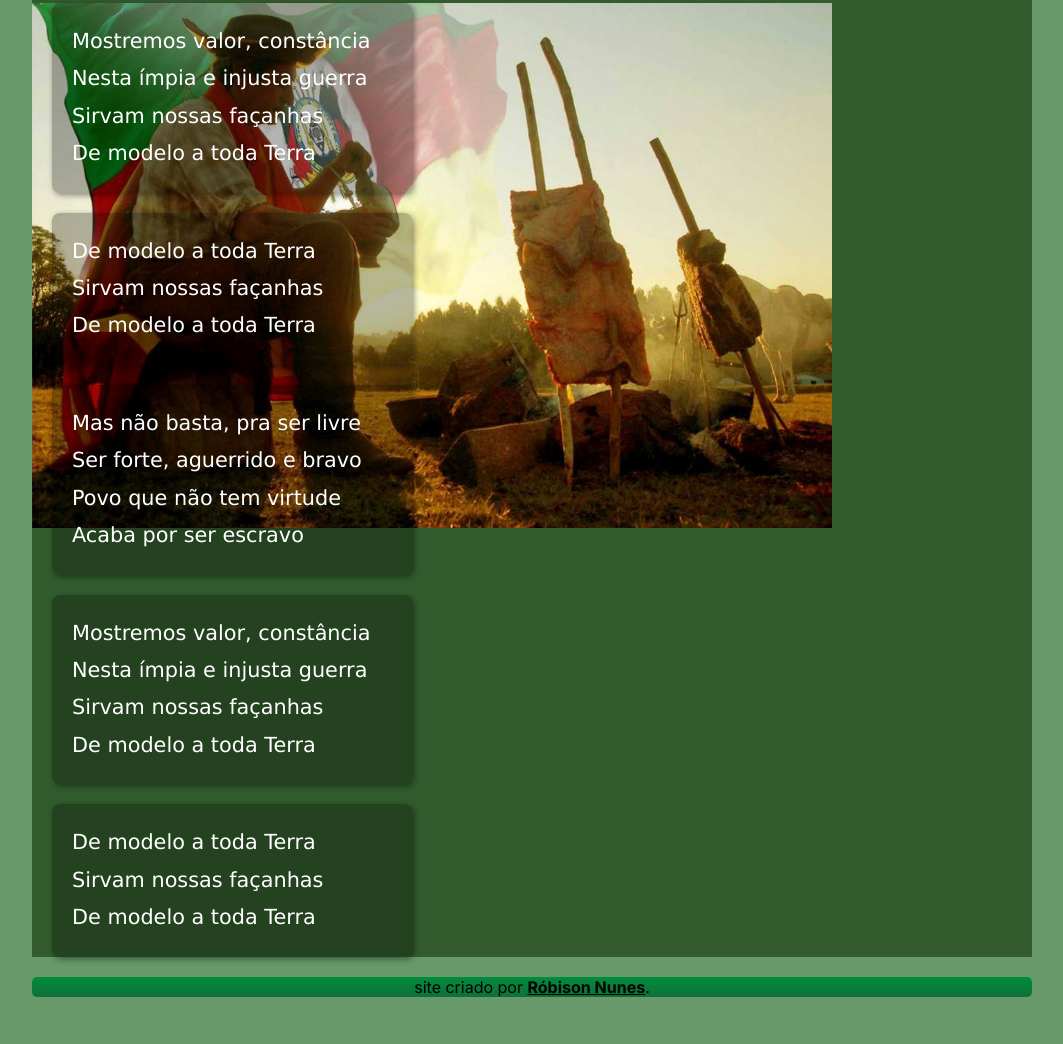
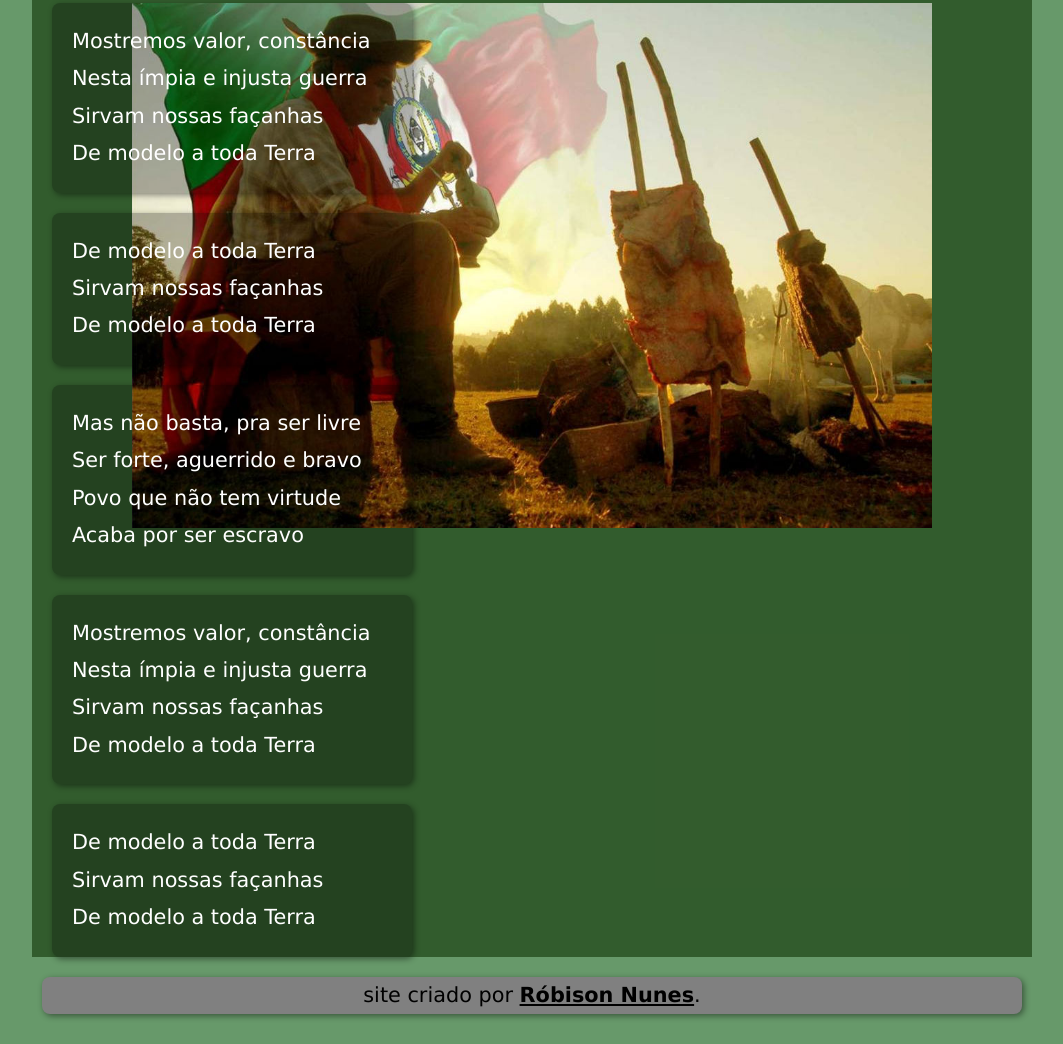
Before and after one commit to robisonnunes08/hino-rio-grande-do-sul, a plain HTML site: page index.html in a window 1280 px wide. Shown: the part 383-1427 px from the top of the page, without its empty margins (108-1171 px from the left). Before the commit the page ends 1380 px from the top, so only its background shows below. Drawn offline with Linux system fonts and the light colour scheme.

Commit message:
update rgs

```diff
--- a/estilo/style.css
+++ b/estilo/style.css
@@ -80,11 +80,10 @@ p {
 
 
 .img01 {
-    max-width:none;
-    margin: auto;
+
     background-image: url(../imagens/fecosul.jpg);
     background-repeat: no-repeat;
-    background-position: left left;
+    background-position: top center;
     background-size: 100vw;
     background-size: 100vh;
     background-attachment: fixed;
@@ -101,10 +100,19 @@ main {
 }
 
 footer {
-    border-top: 10px 10px black;
-    text-align: center;
+
     font-family: var(--fonte3);
-    background-image: linear-gradient(to bottom, #008D3D, #0F7039);
-    border-radius: 5px;
+
+
 
 }
+
+.rodape-2 {
+    text-align: center;
+    background-color: gray;
+    margin: 0px;
+    padding: 0px;
+    color: black;
+    max-width: 1100px;
+    margin: 3px 10px 30px 10px;
+}
--- a/index.html
+++ b/index.html
@@ -76,7 +76,7 @@
     </main>
 
         <footer>
-        site criado por <a href="https://github.com/robisonnunes08" target="_blank">Róbison Nunes</a>.
+        <p class="rodape-2">site criado por <a href="https://github.com/robisonnunes08" target="_blank">Róbison Nunes</a>.</p>
         </footer>
     </div>
 
```
